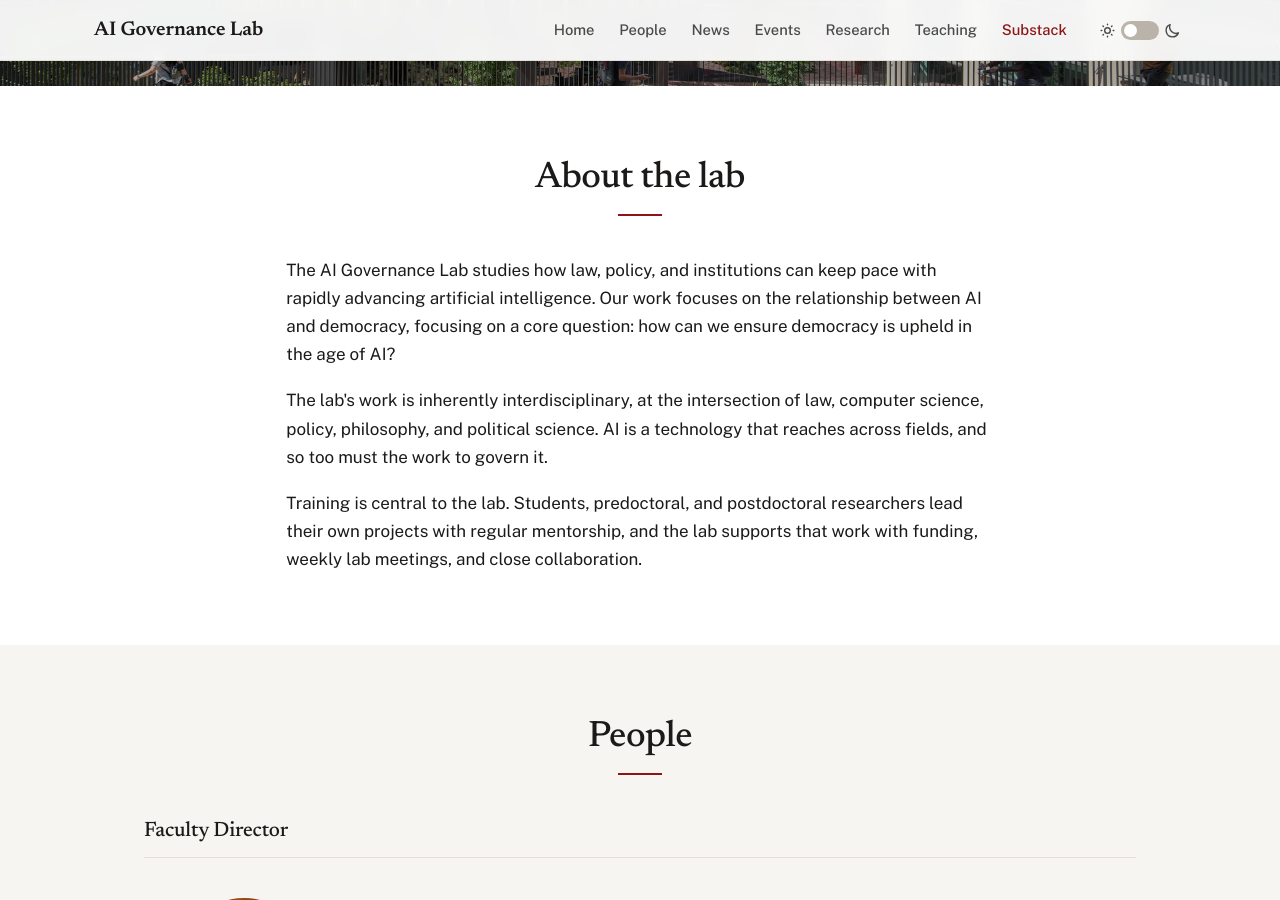
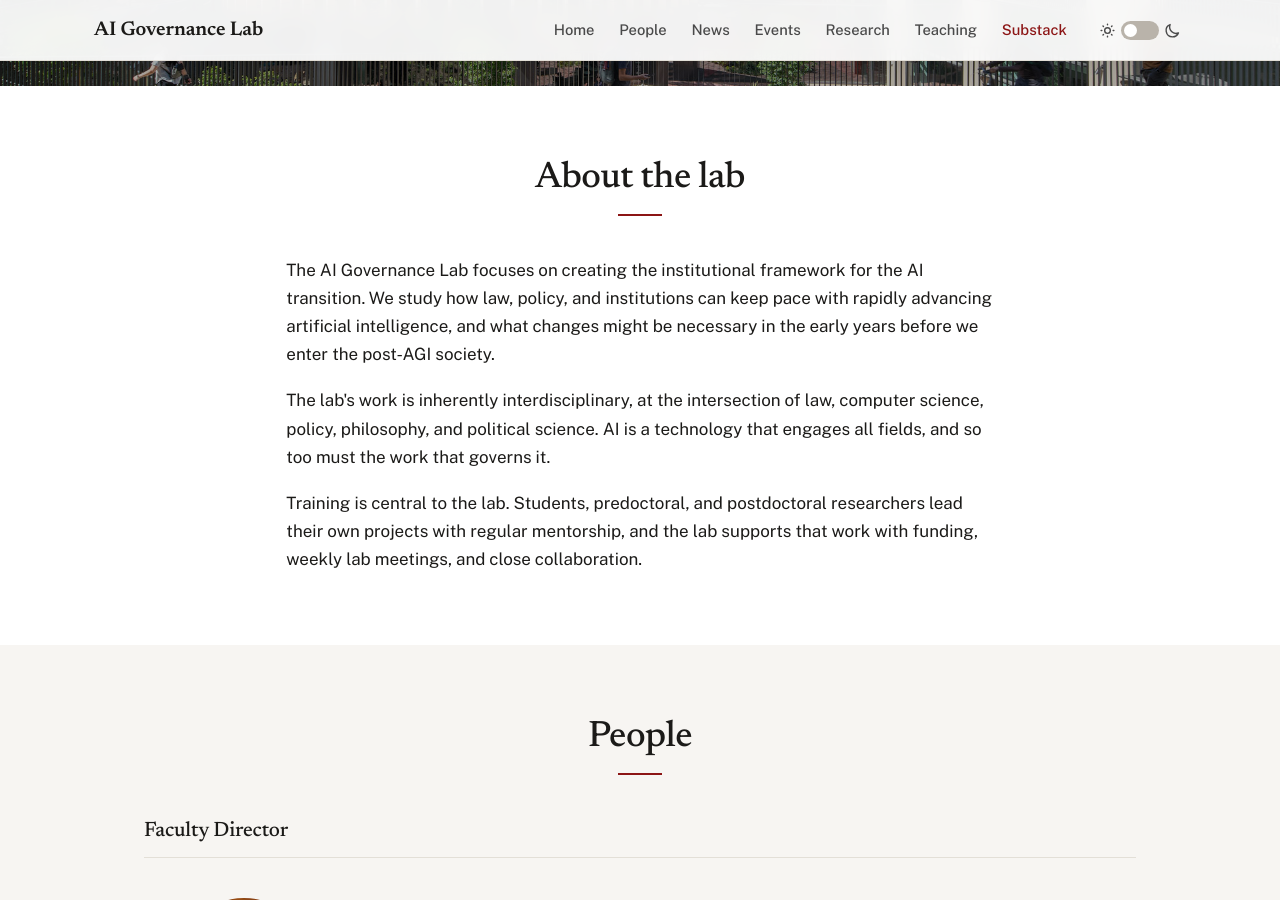
Before and after one commit to aigovlab/lab-website, a Jekyll site: the page built from index.html, in a window 1280 px wide and 900 px high, scrolled down 595 px. Built offline with Jekyll 4.4.1, drawn with Linux system fonts in a browser that asks for light colours.

Commit message:
Update homepage wording

```diff
--- a/index.html
+++ b/index.html
@@ -21,16 +21,15 @@ title: Home
     <h2 class="section-heading">About the lab</h2>
     <div class="prose">
       <p>
-        The AI Governance Lab studies how law, policy, and institutions can keep
-        pace with rapidly advancing artificial intelligence. Our work focuses on
-        the relationship between AI and democracy, focusing on a core question:
-        how can we ensure democracy is upheld in the age of AI?
+        The AI Governance Lab focuses on creating the institutional framework for the AI
+        transition. We study how law, policy, and institutions can keep pace with rapidly
+        advancing artificial intelligence, and what changes might be necessary in the early
+        years before we enter the post-AGI society.
       </p>
       <p>
-        The lab's work is inherently interdisciplinary, at the intersection of
-        law, computer science, policy, philosophy, and political science. AI is
-        a technology that reaches across fields, and so too must the work to govern
-        it.
+        The lab's work is inherently interdisciplinary, at the intersection of law,
+        computer science, policy, philosophy, and political science. AI is a technology
+        that engages all fields, and so too must the work that governs it.
       </p>
       <p>
         Training is central to the lab. Students, predoctoral, and postdoctoral
```
